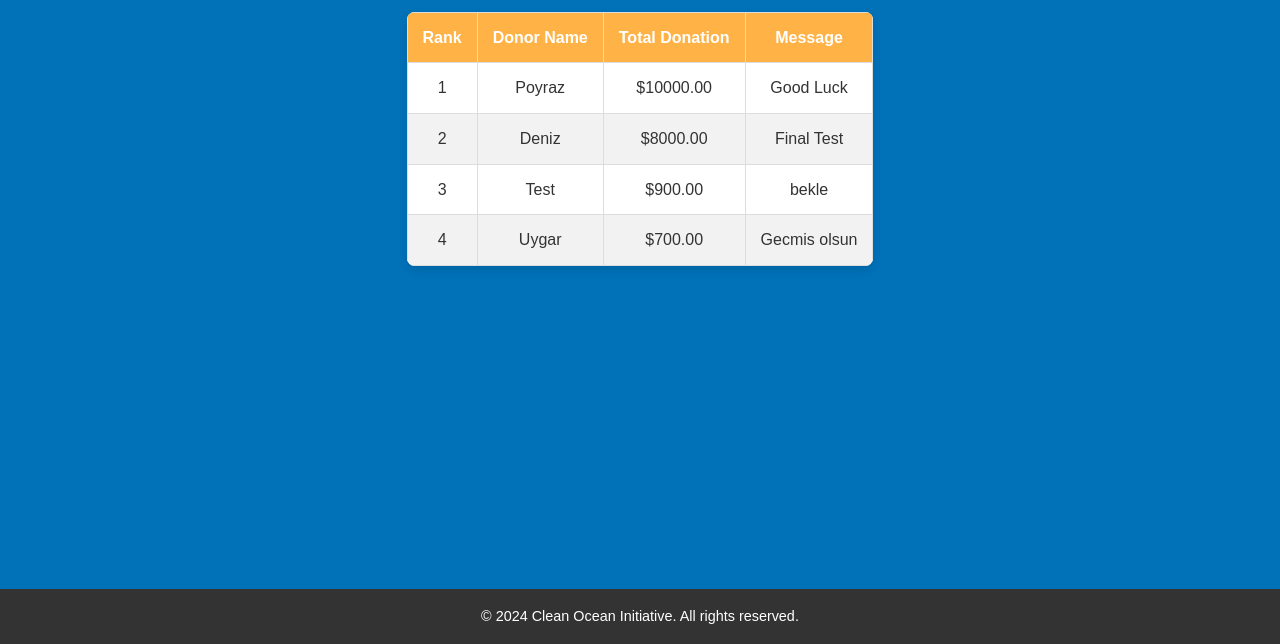
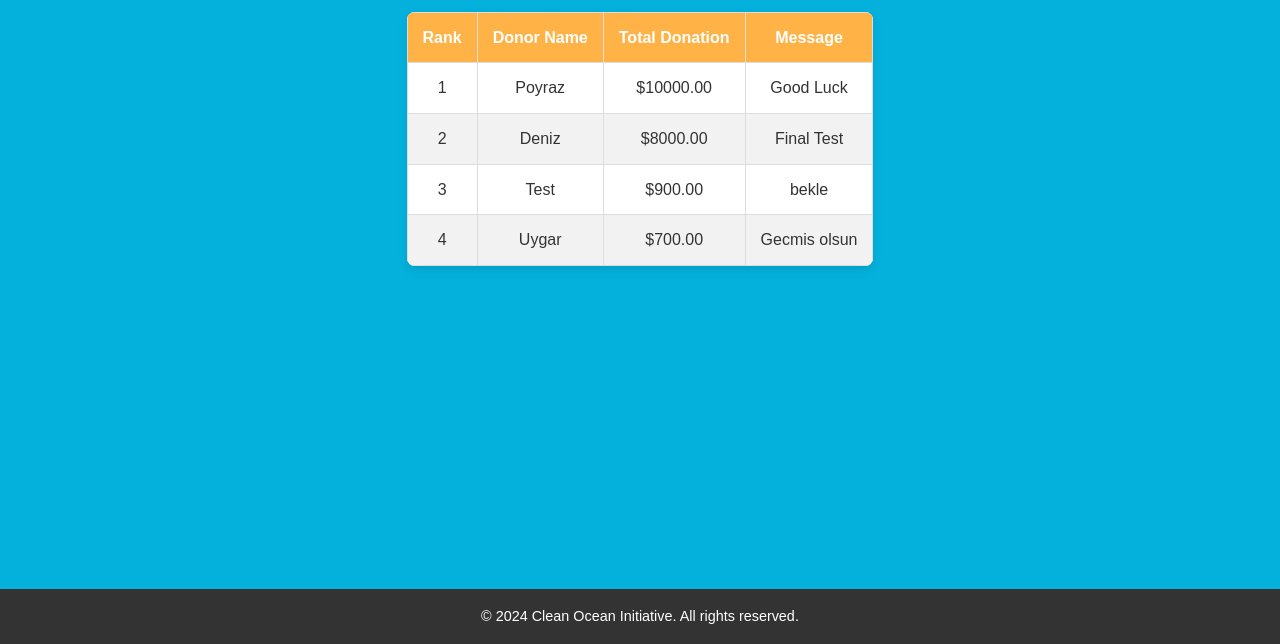
Before and after one commit to BlindBeetle/4D-ATHON, a plain HTML site: page ranking.html in a window 1280 px wide. Shown: the part 156-800 px from the top of the page. Drawn offline with Linux system fonts and the light colour scheme.

Commit message:
Quick Fixes

```diff
--- a/static/ranking.css
+++ b/static/ranking.css
@@ -95,7 +95,7 @@ body {
 }
 
 head,body{
-    background-color: #0171b8;
+    background-color: #04b1dc;
 }
 
 footer {
```
Also changed, not shown: donation.html (+1 -1 lines), ranking.html (+0 -4 lines), static/ranking.js (+1 -8 lines).
